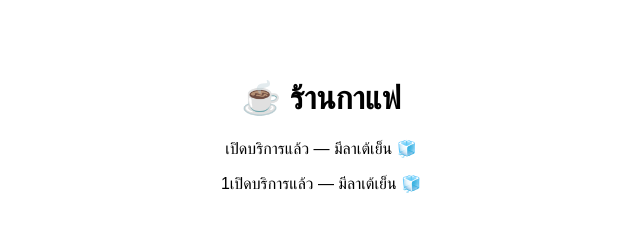
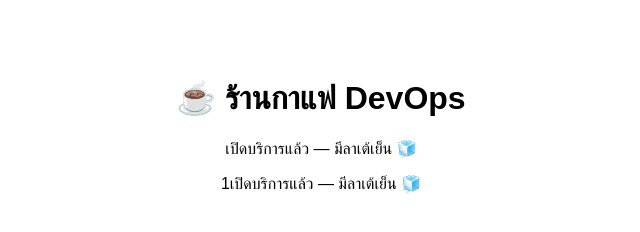
Before and after one commit to 0973288593/devops-lab-2, a plain HTML site: page index.html in a window 1280 px wide. Shown: the whole page, without its empty margins (319-959 px from the left). Drawn offline with Linux system fonts and the light colour scheme.

Commit message:
Revert "Oops remove DevOps2"
This reverts commit 3c604256150c84ee3870a4c0514aaae144f74adb.

```diff
--- a/index.html
+++ b/index.html
@@ -5,7 +5,7 @@
   <title>☕ ร้านกาแฟ  </title>
 </head>
 <body style="font-family: sans-serif; text-align: center; padding: 50px;">
-  <h1>☕ ร้านกาแฟ  </h1>
+  <h1>☕ ร้านกาแฟ DevOps </h1>
   <p>เปิดบริการแล้ว — มีลาเต้เย็น 🧊</p>
   <p>1เปิดบริการแล้ว — มีลาเต้เย็น 🧊</p>
 </body>
```
